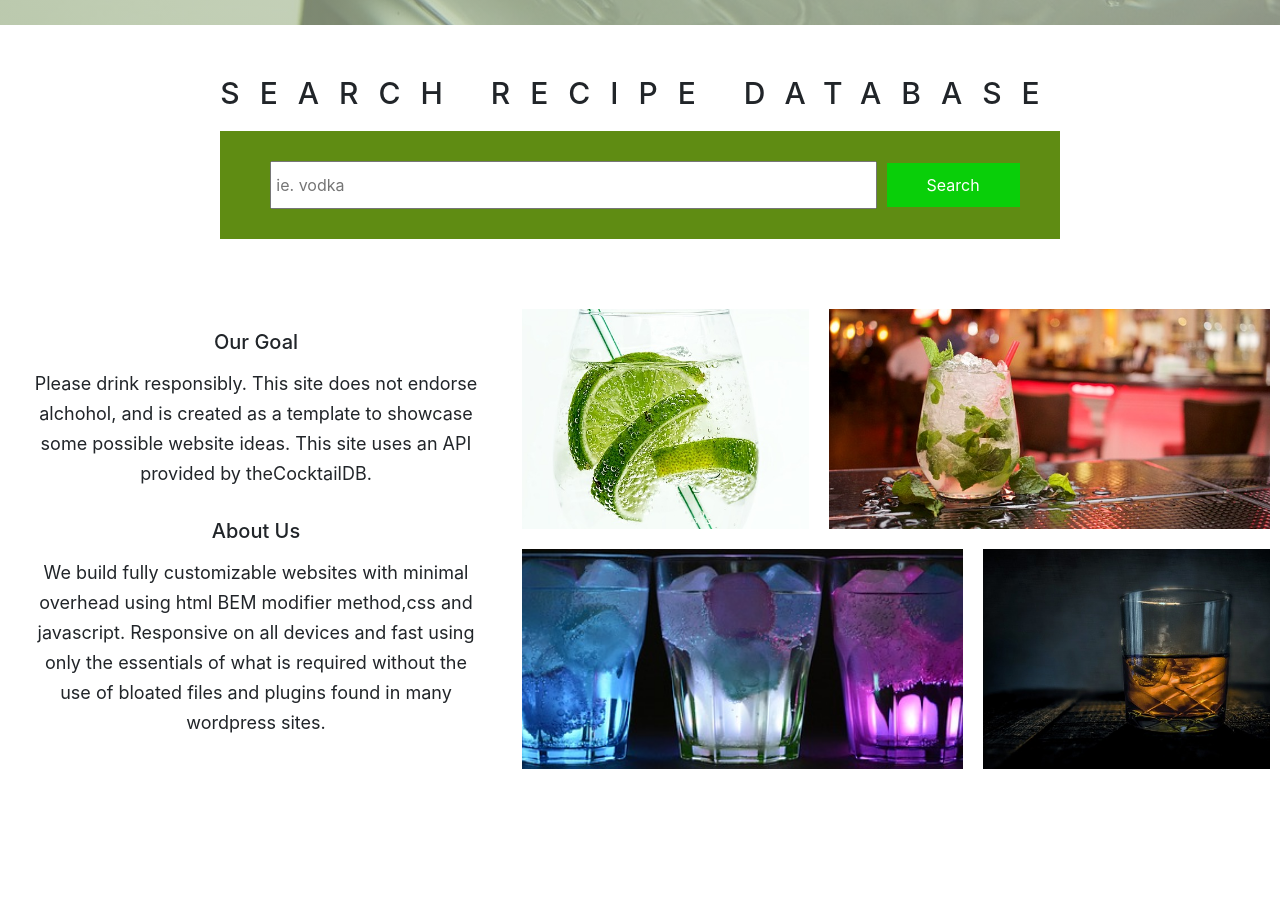
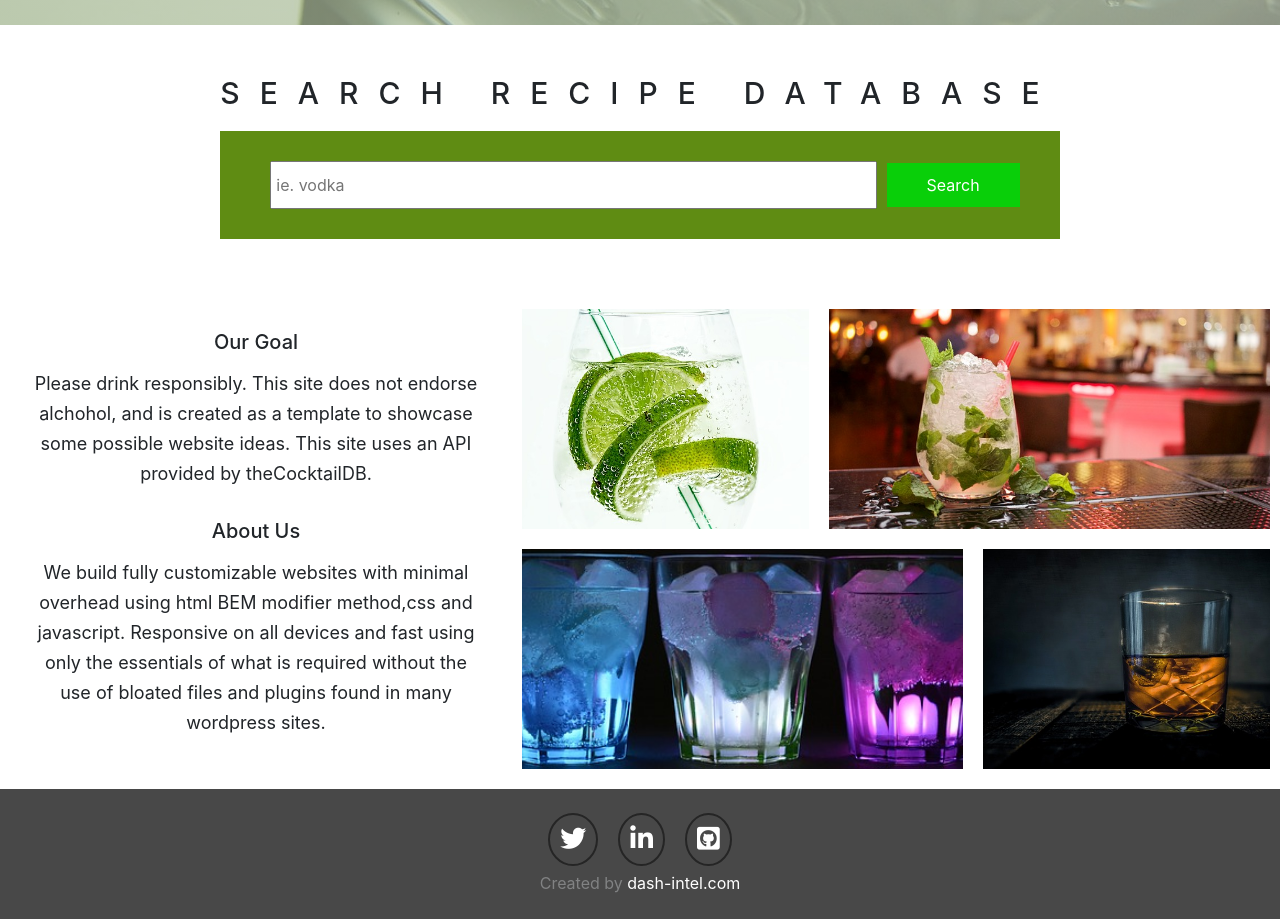
Before and after one commit to arhoy/dinobeta, a plain HTML site: page index.html in a window 1280 px wide. Shown: the part 775-1694 px from the top of the page. Before the commit the page ends 1564 px from the top, so only its background shows below. Drawn offline with nearby package versions, Linux system fonts and the light colour scheme.

Commit message:
footer added

```diff
--- /dev/null
+++ b/assets/css/footer.css
@@ -0,0 +1,41 @@
+
+.footer{
+    display: flex;
+    flex-direction: column;
+    align-items: center;
+    font-size: 1.6rem;
+
+    width: 100%;
+    background-color: rgb(72, 72, 72);
+    padding: 2.4rem;
+}
+.footer__icons{
+    display: flex;
+
+}
+
+.footer__icon{
+  padding: 1rem;
+  background-color: transparent;
+  border-radius: 50%;
+  border:2px solid rgb(37, 37, 37);
+  margin: 0 1rem;
+  cursor: pointer;
+
+  transition: all 0.9s;
+}
+.footer__signature{
+  margin-top: 0.5rem;
+  color: rgb(129, 130, 131);
+}
+.footer__link, .footer__link:visited, .footer__link:active, .footer__link:focus{
+    color:white;
+}
+.footer__icon:hover{
+  transform: rotateY(360deg);
+}
+.fab{
+  color: white;
+  font-size: 2.6rem;
+
+}
--- a/index.html
+++ b/index.html
@@ -9,7 +9,8 @@
 
   <!--bootstrap 4 CDN CSS -->
   <link rel="stylesheet" href="https://stackpath.bootstrapcdn.com/bootstrap/4.1.3/css/bootstrap.min.css" integrity="sha384-MCw98/SFnGE8fJT3GXwEOngsV7Zt27NXFoaoApmYm81iuXoPkFOJwJ8ERdknLPMO" crossorigin="anonymous">
-
+    <!-- font awesome CDN -->
+    <link rel="stylesheet" href="https://use.fontawesome.com/releases/v5.3.1/css/all.css" integrity="sha384-mzrmE5qonljUremFsqc01SB46JvROS7bZs3IO2EmfFsd15uHvIt+Y8vEf7N7fWAU" crossorigin="anonymous">
 
   <!-- custom css styles-->
   <link rel="stylesheet" href="assets/css/styles.css">
@@ -20,7 +21,7 @@
   <link rel="stylesheet" href="assets/css/api.css">
   <link rel="stylesheet" href="assets/css/util.css">
   <link rel="stylesheet" href="assets/css/cocktails.css">
-  <link rel="stylesheet" href="assets/css/modalc.css">
+  <link rel="stylesheet" href="assets/css/footer.css">
 
 </head>
 <body>
@@ -106,10 +107,22 @@
         </div>
   </section>
 
-  <section id = "contactSection">
-
-
-  </section>
+  <footer class = "footer" id = "contactSection">
+    <div class="footer__icons">
+            <div class="footer__icon">
+                <i class="fab fa-twitter"></i>
+            </div>
+            <div class="footer__icon">
+                <i class="fab fa-linkedin-in"></i>
+            </div>
+            <div class="footer__icon">
+                <i class="fab fa-github-square"></i>
+            </div>
+    </div>
+    <div class="footer__signature">
+        Created by <a class = "footer__link" href="https://dash-intel.com/">dash-intel.com</a>
+    </div>
+  </footer>
 <!--include js files-->
 <!--custom js files-->
 <script src = "assets/js/app.js" type="module"></script>
```
